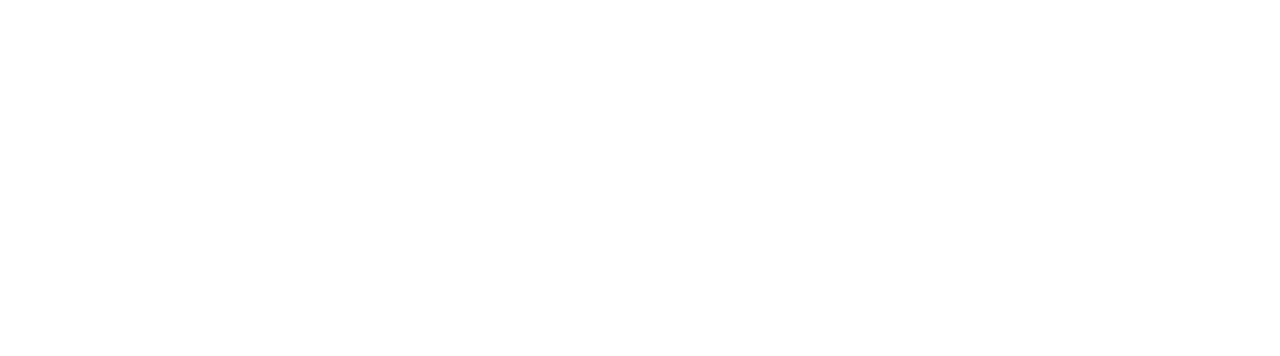
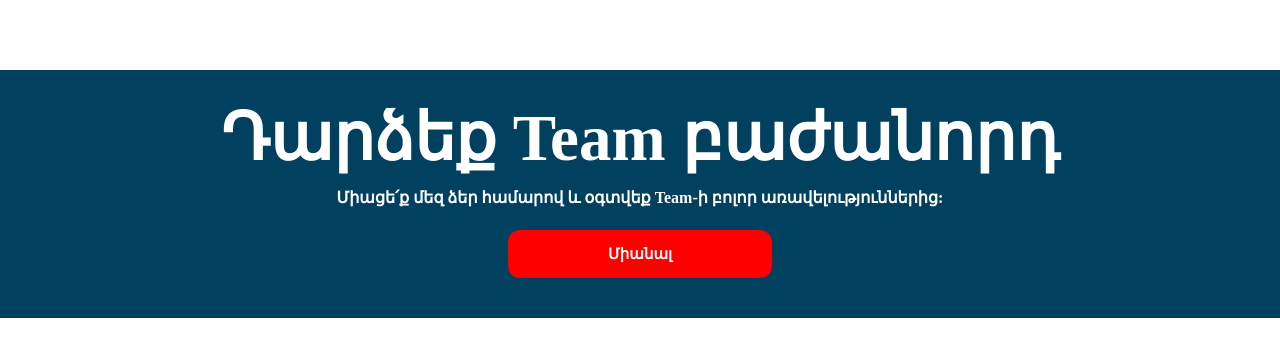
Before and after one commit to Eminsaroyan/typescript-team, a React (Vite) app: page /anhatner in a window 1280 px wide. Shown: the part 410-766 px from the top of the page. Built offline with nearby package versions, Linux system fonts and the light colour scheme; no server answers; the database is empty.

Commit message:
avelacrim mianal modul

```diff
--- a/moduls/Anhatner.tsx
+++ b/moduls/Anhatner.tsx
@@ -1,11 +1,13 @@
 import Info from "./Info";
 import Bajiner from "./Bajiner";
+import Mianal from "./Mianal"
 
 export default function Anhatner() {
     return (
         <>
-        <Info />
-        <Bajiner />
+            <Info />
+            <Bajiner />
+            <Mianal />
         </>
     );
 }
--- /dev/null
+++ b/moduls/Mianal.tsx
@@ -0,0 +1,16 @@
+
+export default function Mianal() {
+  return (
+    <div className="flex flex-col items-center pt-[30px] pb-[40px] bg-[#01415f] text-[#ffffff] ">
+      <h1 className="text-[65px] mb-[12px] font-[900]">
+        Դարձեք Team բաժանորդ
+      </h1>
+      <p className="mb-[23px] font-[900] font-serif">
+        Միացե՛ք մեզ ձեր համարով և օգտվեք Team-ի բոլոր առավելություններից:
+      </p>
+      <button className="pt-[15px] pb-[15px] pl-[100px] pr-[100px] bg-[#FF0000] font-[900] text-[15px] text-[#ffffff] rounded-[12px] border-none cursor-pointer">
+        Միանալ
+      </button>
+    </div>
+  );
+}
```
